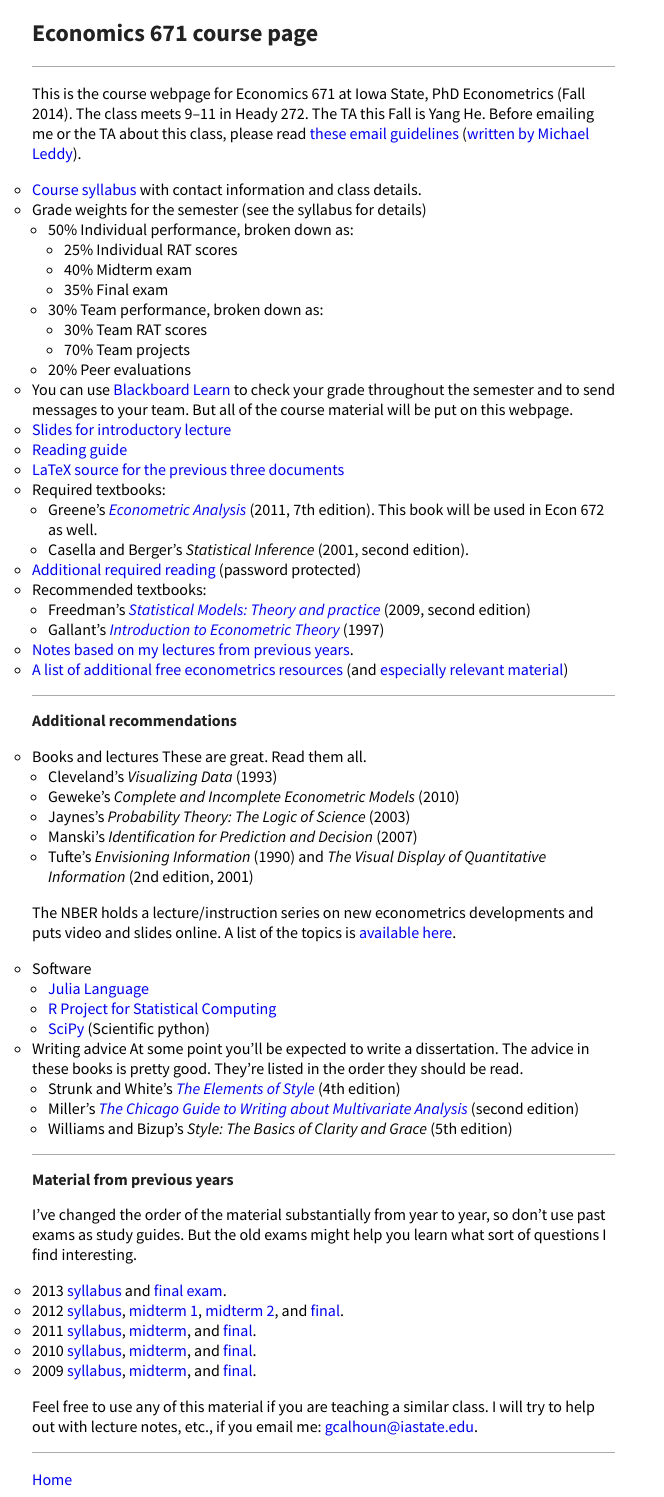
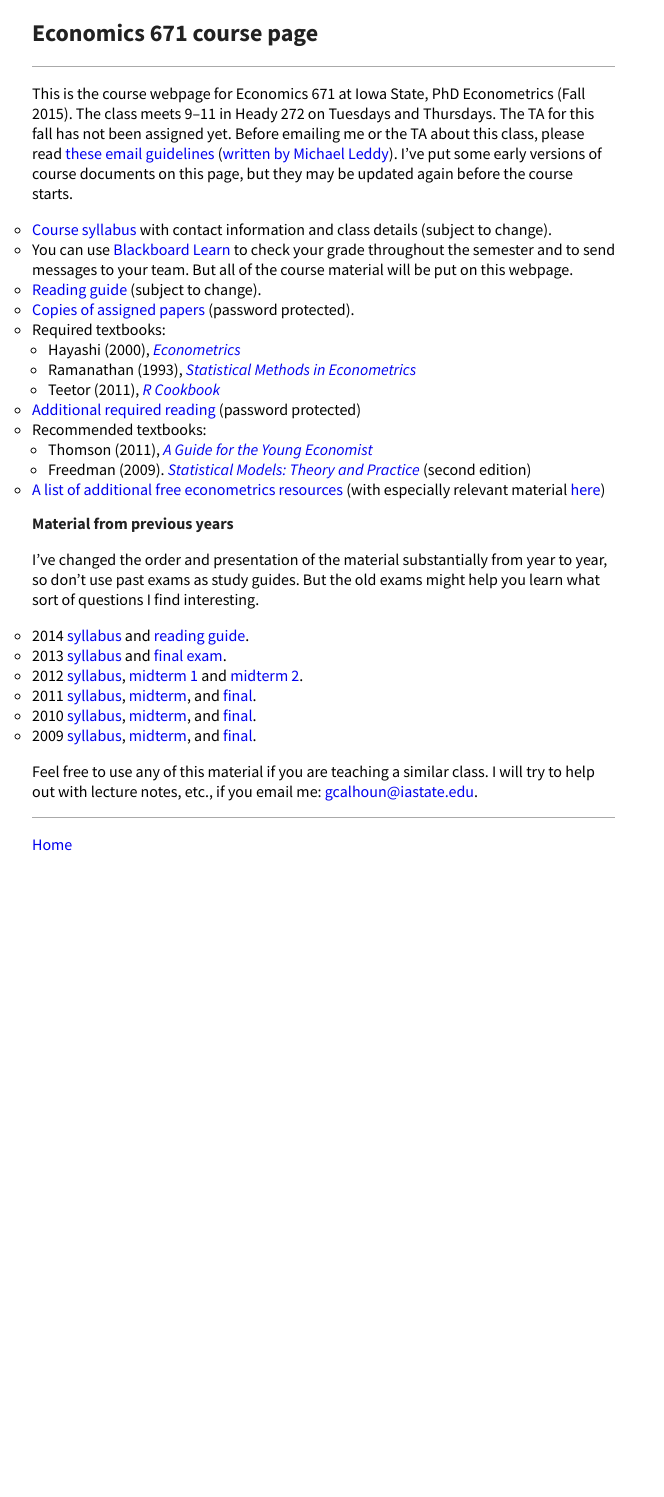
Before and after one commit to mmkuang/grayclhn.github.io, a Jekyll site: the page built from 671/index.md, in a window 1280 px wide. Shown: the whole page, without its empty margins (0-664 px from the left). Built offline with Jekyll 4.4.1, drawn with Linux system fonts in a browser that asks for light colours; Markdown is read by kramdown in place of the engine named in the settings; after the commit the page ends 900 px from its top, so only the background shows below that.

Commit message:
Revamp 671 homepage for 2015 academic year

```diff
--- a/671/index.md
+++ b/671/index.md
@@ -4,112 +4,59 @@ title: Economics 671 course page
 ---
 
 This is the course webpage for Economics 671 at Iowa State, PhD
-Econometrics (Fall 2014). The class meets 9–11 in Heady 272. The TA
-this Fall is Yang He. Before emailing me or the TA about this class,
-please read [these email guidelines](../dl/email) ([written by
-Michael Leddy][leddy]).
+Econometrics (Fall 2015). The class meets 9–11 in Heady 272 on
+Tuesdays and Thursdays. The TA for this fall has not been assigned
+yet. Before emailing me or the TA about this class, please read [these
+email guidelines](../dl/email) ([written by Michael Leddy][leddy]).
+I’ve put some early versions of course documents on this page, but
+they may be updated again before the course starts.
 
-* [Course syllabus](syllabus-2014.pdf)
-  with contact information and class details.
-* Grade weights for the semester (see the syllabus for details)
-  * 50% Individual performance, broken down as:
-    * 25% Individual RAT scores
-    * 40% Midterm exam
-    * 35% Final exam
-  * 30% Team performance, broken down as:
-    * 30% Team RAT scores
-    * 70% Team projects
-  * 20% Peer evaluations
+* [Course syllabus](syllabus-2015.pdf) with contact information and
+  class details (subject to change).
 * You can use [Blackboard Learn][] to check your grade throughout the
   semester and to send messages to your team. But all of the course
   material will be put on this webpage.
-* [Slides for introductory lecture](slides-2014.pdf)
-* [Reading guide](readingguide-2014.pdf)
-* [LaTeX source for the previous three documents](source-2014.zip)
+* [Reading guide](reading-guide-2015.pdf) (subject to change).
+* [Copies of assigned papers](reading-2015.zip) (password protected).
 * Required textbooks:
-  * Greene’s *[Econometric Analysis][]* (2011, 7th edition). This book
-    will be used in Econ 672 as well.
-  * Casella and Berger’s *Statistical Inference* (2001, second
-    edition).
-* [Additional required reading](reading-2014.zip) (password protected)
+  * Hayashi (2000), [*Econometrics*](http://press.princeton.edu/titles/6946.html)
+  * Ramanathan (1993), [*Statistical Methods in Econometrics*](http://www.worldcat.org/oclc/786257362)
+  * Teetor (2011), [*R Cookbook*](http://shop.oreilly.com/product/9780596809164.do)
+* [Additional required reading](reading-2015.zip) (password protected)
 * Recommended textbooks:
-  * Freedman’s *[Statistical Models: Theory and practice][]* (2009, second edition)
-  * Gallant’s *[Introduction to Econometric Theory][]* (1997)
-* [Notes based on my lectures from previous years][notes].
-* [A list of additional free econometrics resources][EFLP]
-  (and [especially relevant material][EFLP2])
+  * Thomson (2011), [*A Guide for the Young Economist*](http://mitpress.mit.edu/books/guide-young-economist-0)
+  * Freedman (2009). [*Statistical Models: Theory and Practice*](http://www.stat.berkeley.edu/~census) (second edition)
+* [A list of additional free econometrics resources]([EFLP]: http://www.econometricslibrary.org)
+  (with especially relevant material [here](http://www.econometricslibrary.org/#core))
 
 [Blackboard Learn]: https://bb.its.iastate.edu
 [leddy]: http://mleddy.blogspot.com/2005/01/how-to-e-mail-professor.html
-[Econometric Analysis]: http://pages.stern.nyu.edu/~wgreene/Text/econometricanalysis.htm
-[Statistical Models: Theory and practice]: http://www.stat.berkeley.edu/~census
-[Introduction to Econometric Theory]: http://www.aronaldg.org/courses/econ501
-[notes]: https://github.com/EconometricsLibrary/core/releases
-[EFLP]: http://www.econometricslibrary.org/
-[EFLP2]: http://www.econometricslibrary.org/#core
-
-<hr />
-
-Additional recommendations
---------------------------
-
-* Books and lectures
-  These are great. Read them all.
-  * Cleveland’s *Visualizing Data* (1993)
-  * Geweke's *Complete and Incomplete Econometric Models* (2010)
-  * Jaynes's *Probability Theory: The Logic of Science* (2003)
-  * Manski’s *Identification for Prediction and Decision* (2007)
-  * Tufte’s *Envisioning Information* (1990) and *The Visual Display of
-    Quantitative Information* (2nd edition, 2001)
-
-  The NBER holds a lecture/instruction series on new econometrics
-  developments and puts video and slides online. A list of the topics is
-  [available here](http://www.nber.org/SI_econometrics_lectures.html).
-
-* Software
-  * [Julia Language](http://julialang.org/)
-  * [R Project for Statistical Computing](http://www.r-project.org)
-  * [SciPy](http://www.scipy.org/) (Scientific python)
-
-* Writing advice
-  At some point you’ll be expected to write a dissertation. The advice
-  in these books is pretty good. They’re listed in the order they should
-  be read.
-  * Strunk and White’s *[The Elements of Style][]* (4th edition)
-  * Miller’s *[The Chicago Guide to Writing about Multivariate Analysis][]*
-    (second edition)
-  * Williams and Bizup’s *Style: The Basics of Clarity and Grace*
-    (5th edition)
-
-[The Elements of Style]: http://en.wikipedia.org/wiki/The_Elements_of_Style
-[The Chicago Guide to Writing about Multivariate Analysis]: http://www.press.uchicago.edu/books/miller/multivariate/index.html
-
-<hr />
 
 Material from previous years
 ----------------------------
 
-I’ve changed the order of the material substantially from year to year,
-so don’t use past exams as study guides. But the old exams might help
-you learn what sort of questions I find interesting.
+I’ve changed the order and presentation of the material substantially
+from year to year, so don’t use past exams as study guides. But the
+old exams might help you learn what sort of questions I find
+interesting.
 
+* 2014 [syllabus](syllabus-2014.pdf) and [reading guide](readingguide-2014.pdf).
 * 2013 [syllabus](syllabus-2013) and [final exam](test-final-2013.pdf).
 * 2012 [syllabus](syllabus-2012),
-  [midterm 1](test1-2012.pdf),
-  [midterm 2](test2-2012.pdf), and
-  [final](test-final-2012.pdf).
+  [midterm 1](test1-2012.pdf) and
+  [midterm 2](test2-2012.pdf).
 * 2011 [syllabus](syllabus-2011.pdf),
   [midterm](test1-2011.pdf), and
   [final](test-final-2011.pdf).
 * 2010 [syllabus](syllabus-2010.pdf),
   [midterm](test1-2010.pdf), and
-  [final](test-final2010.pdf).
+  [final](test-final-2010.pdf).
 * 2009 [syllabus](syllabus-2009.pdf),
   [midterm](test1-2009.pdf), and
   [final](test-final-2009.pdf).
 
 Feel free to use any of this material if you are teaching a similar
-class. I will try to help out with lecture notes, etc., if you
-email me: <gcalhoun@iastate.edu>.
+class. I will try to help out with lecture notes, etc., if you email
+me: <gcalhoun@iastate.edu>.
 
 [CC]: http://creativecommons.org/licenses/by-sa/3.0/
```
Also changed, not shown: 6 other files.
